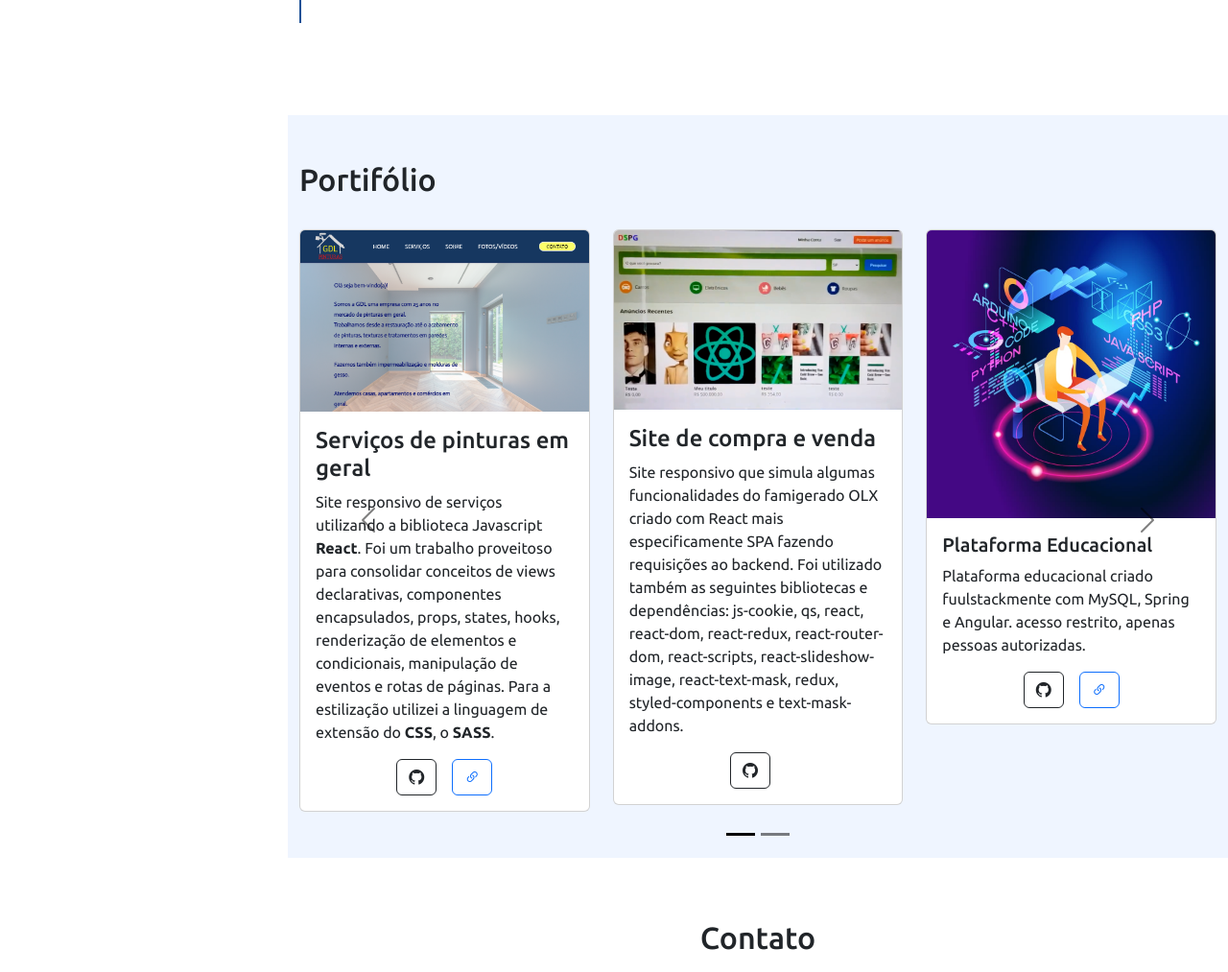
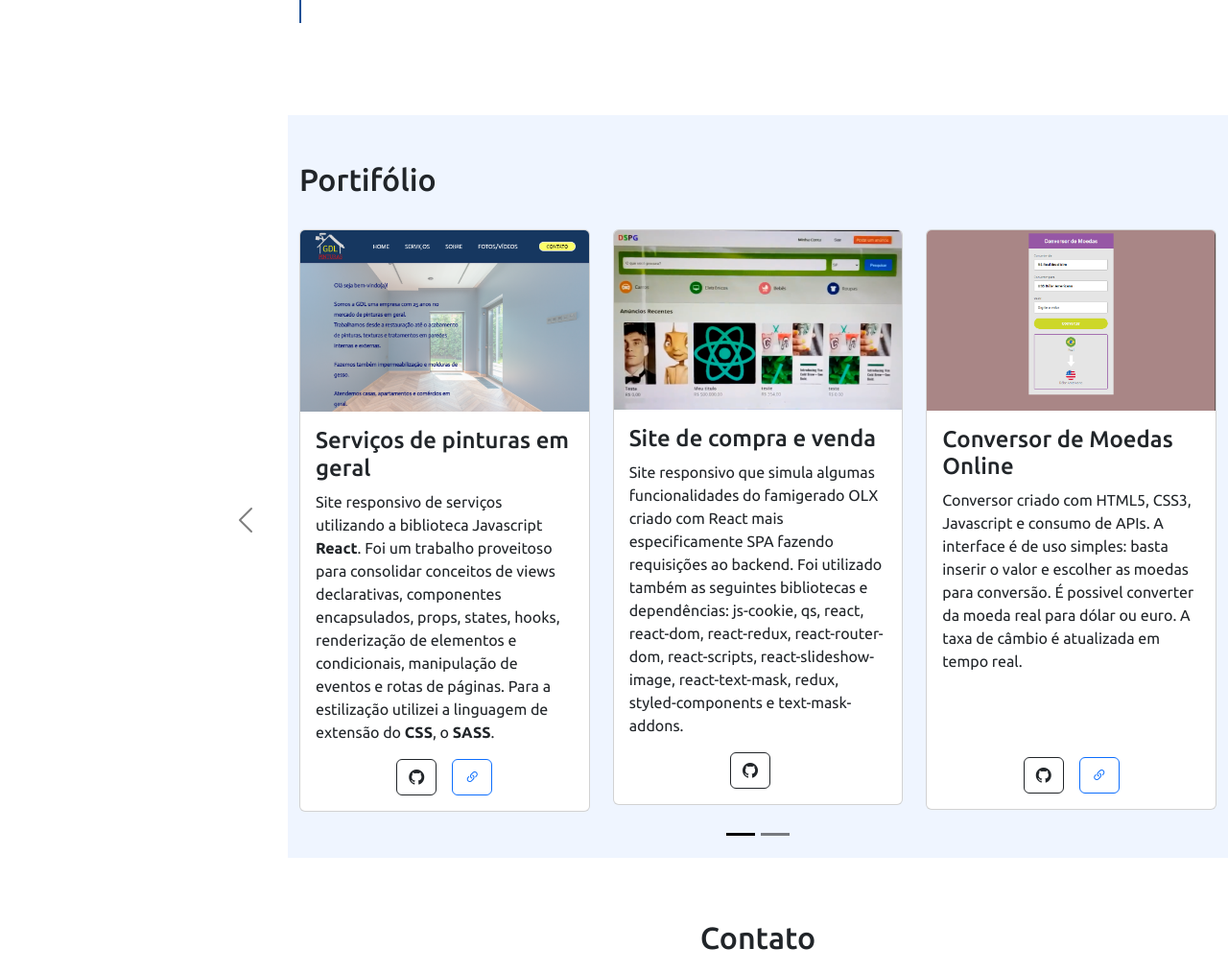
Before and after one commit to Mr1984-Pinheiro/Portifolio, a Flask app: page / in a window 1280 px wide; the page is wider, and only the part inside the window is pictured. Shown: the part 3174-4187 px from the top of that part at 96% size. Run offline with Flask 2, Linux system fonts and the light colour scheme; some libraries are stand-ins or nearby versions.

Commit message:
add card 3

```diff
--- a/static/style.css
+++ b/static/style.css
@@ -284,7 +284,7 @@
     transform: translate3d(0, 0, 0);
 }
 
-@media (max-width: 1860px) {
+@media (max-width: 1060px) {
     .carousel-control-prev {
         margin-left: 0;
     }
--- a/templates/index.html
+++ b/templates/index.html
@@ -525,18 +525,18 @@
 
                       <div class="col">
                         <div class="card">
-                          <img src="../static/img/programação.jpg" class="card-img-top" alt="just another image">
+                          <img src="../static/img/conversor.PNG" class="card-img-top" alt="just another image">
                           <div class="card-body">
-                            <h5 class="card-title">Plataforma Educacional</h5>
-                            <p class="card-text">Plataforma educacional criado fuulstackmente com MySQL, Spring e Angular.
-                              acesso restrito, apenas pessoas autorizadas.
+                            <h4 class="card-title">Conversor de Moedas Online</h4>
+                            <p class="card-text">Conversor criado com HTML5, CSS3, Javascript e consumo de APIs. A interface é de uso simples: basta inserir o valor e escolher as moedas para conversão. É possivel converter da moeda real para dólar ou euro. A taxa de câmbio é atualizada em tempo real.
+                              <br><br><br><br>
                             </p>
                             <div class="d-flex justify-content-center">
-                              <a href="http://generationbrasil.online/#/login"
+                              <a href="https://github.com/Mr1984-Pinheiro/Conversor_de_Moedas"
                                   target="_blank"
                                   class="btn btn-outline-dark me-3"
                                   ><i class="bi bi-github"></i></a>
-                                  <a href="http://generationbrasil.online/#/login"
+                                  <a href="https://mr1984-pinheiro.github.io/Conversor_de_Moedas/"
                                   target="_blank"
                                   class="btn btn-outline-primary"
                                   ><i class="bi bi-link-45deg"></i></a>
```
Also changed, not shown: static/img/conversor.PNG (added).
